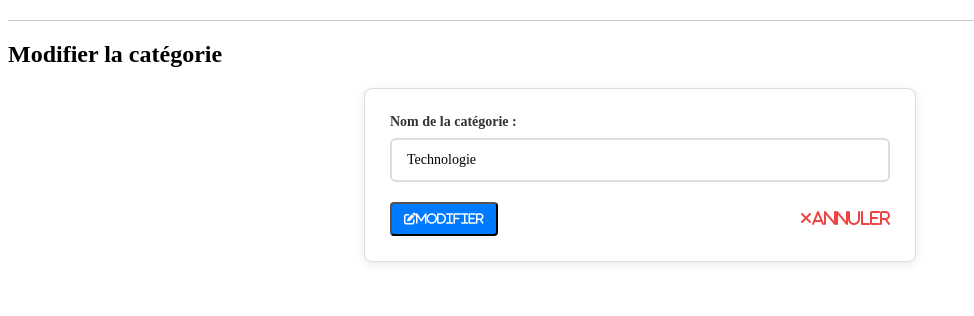
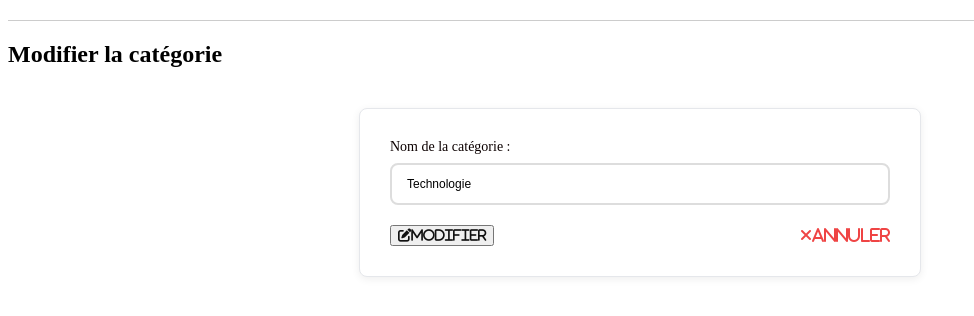
Before and after one commit to Hissein8/projet_php, a PHP site: page /categories/modifier.php?id=1 in a window 1280 px wide. Shown: the part 98-414 px from the top of the page, without its empty margins (0-974 px from the left). Run offline with PHP 8.4, Linux system fonts and the light colour scheme; data comes from the database, SQL or seed files in the repository; a stand-in replaces the project's code that opens the database connection; some libraries are stand-ins or nearby versions.

Commit message:
Mise à jour de la branche second

```diff
--- a/categories/ajouter.php
+++ b/categories/ajouter.php
@@ -15,7 +15,7 @@ if ($_SERVER['REQUEST_METHOD'] === 'POST') {
         $existingCategory = $stmt2->fetch(PDO::FETCH_ASSOC);
         if ($existingCategory) {
             echo "<p class='error'>Une catégorie avec ce nom existe déjà.</p>";
-            exit;
+            exit();
         }
 
         $stmt = $db->prepare("INSERT INTO categories (nom) VALUES (?)");
--- a/categories/modifier.php
+++ b/categories/modifier.php
@@ -4,7 +4,7 @@ require_once '../menu.php';
 require_once '../db.php';
 
 if (!isset($_GET['id']) || empty($_GET['id'])) {
-    header('Location: liste.php');
+    header('Location: lister.php');
     exit;
 }
 
@@ -17,7 +17,7 @@ if ($_SERVER['REQUEST_METHOD'] === 'POST') {
     if (!empty($nom)) {
         $stmt = $db->prepare("UPDATE categories SET nom = ? WHERE id = ?");
         $stmt->execute([$nom, $id]);
-        header('Location: liste.php');
+        header('Location: lister.php');
         exit;
     }
 } else {
--- a/style.css
+++ b/style.css
@@ -485,136 +485,3 @@ table th:last-child, table td:last-child {
 .article.hidden {
     display: none;
 }
-
-/* Styles pour les messages d'erreur et de succès */
-.message {
-    padding: 15px 20px;
-    border-radius: 8px;
-    margin: 20px 0;
-    font-weight: 500;
-    animation: slideIn 0.3s ease;
-}
-
-.message-error {
-    background-color: #f8d7da;
-    border: 2px solid #f5c6cb;
-    color: #721c24;
-}
-
-.message-success {
-    background-color: #d4edda;
-    border: 2px solid #c3e6cb;
-    color: #155724;
-}
-
-@keyframes slideIn {
-    from {
-        opacity: 0;
-        transform: translateY(-10px);
-    }
-    to {
-        opacity: 1;
-        transform: translateY(0);
-    }
-}
-
-/* Styles pour les formulaires */
-.form-container {
-    background-color: #fff;
-    border-radius: 8px;
-    padding: 25px;
-    max-width: 500px;
-    margin: 20px auto;
-    box-shadow: 0 2px 8px rgba(0, 0, 0, 0.1);
-    border: 1px solid #ddd;
-}
-
-.form-container .form-group {
-    margin-bottom: 20px;
-}
-
-.form-container label {
-    display: block;
-    margin-bottom: 8px;
-    color: #333;
-    font-weight: 600;
-    font-size: 14px;
-}
-
-.form-container input,
-.form-container select,
-.form-container textarea {
-    width: 100%;
-    padding: 12px 15px;
-    border: 2px solid #ddd;
-    border-radius: 6px;
-    font-size: 14px;
-    transition: all 0.3s ease;
-    box-sizing: border-box;
-    font-family: inherit;
-}
-
-.form-container input:focus,
-.form-container select:focus,
-.form-container textarea:focus {
-    outline: none;
-    border-color: #007bff;
-    box-shadow: 0 0 0 3px rgba(0, 123, 255, 0.1);
-}
-
-/* Styles pour les boutons */
-.btn-new {
-    background-color: #28a745;
-    color: white;
-    padding: 12px 25px;
-    border: none;
-    border-radius: 6px;
-    font-size: 14px;
-    font-weight: 600;
-    cursor: pointer;
-    transition: all 0.3s ease;
-    width: 100%;
-}
-
-.btn-new:hover {
-    background-color: #218838;
-    transform: translateY(-2px);
-    box-shadow: 0 4px 8px rgba(40, 167, 69, 0.3);
-}
-
-.btn-new:active {
-    transform: translateY(0);
-}
-
-.btn-edit {
-    background-color: #007bff;
-    color: white;
-    padding: 8px 12px;
-    text-decoration: none;
-    border-radius: 4px;
-    font-size: 12px;
-    transition: all 0.3s ease;
-    display: inline-block;
-}
-
-.btn-edit:hover {
-    background-color: #0056b3;
-    transform: translateY(-1px);
-}
-
-.btn-delete {
-    background-color: #dc3545;
-    color: white;
-    padding: 8px 12px;
-    text-decoration: none;
-    border-radius: 4px;
-    font-size: 12px;
-    transition: all 0.3s ease;
-    display: inline-block;
-    margin-left: 5px;
-}
-
-.btn-delete:hover {
-    background-color: #c82333;
-    transform: translateY(-1px);
-}
```
Also changed, not shown: 1 other file.
